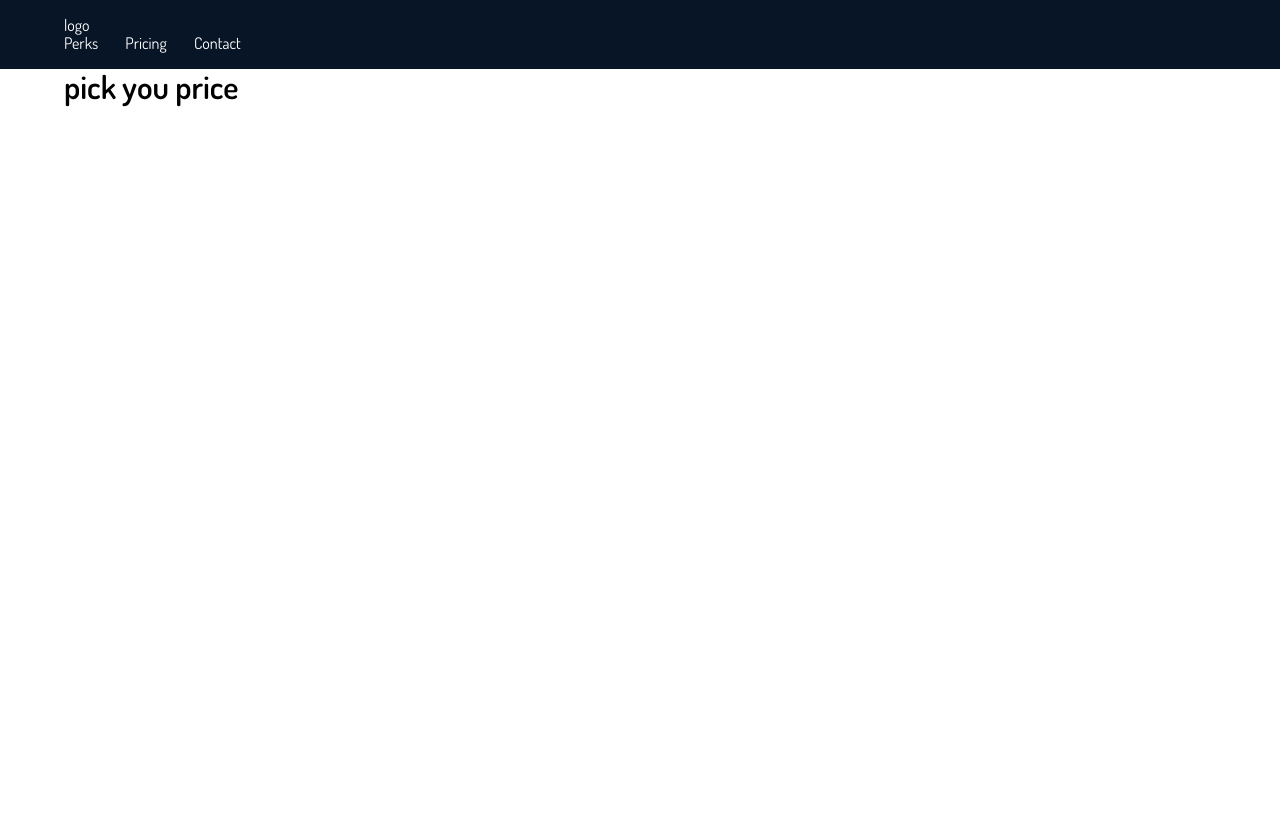
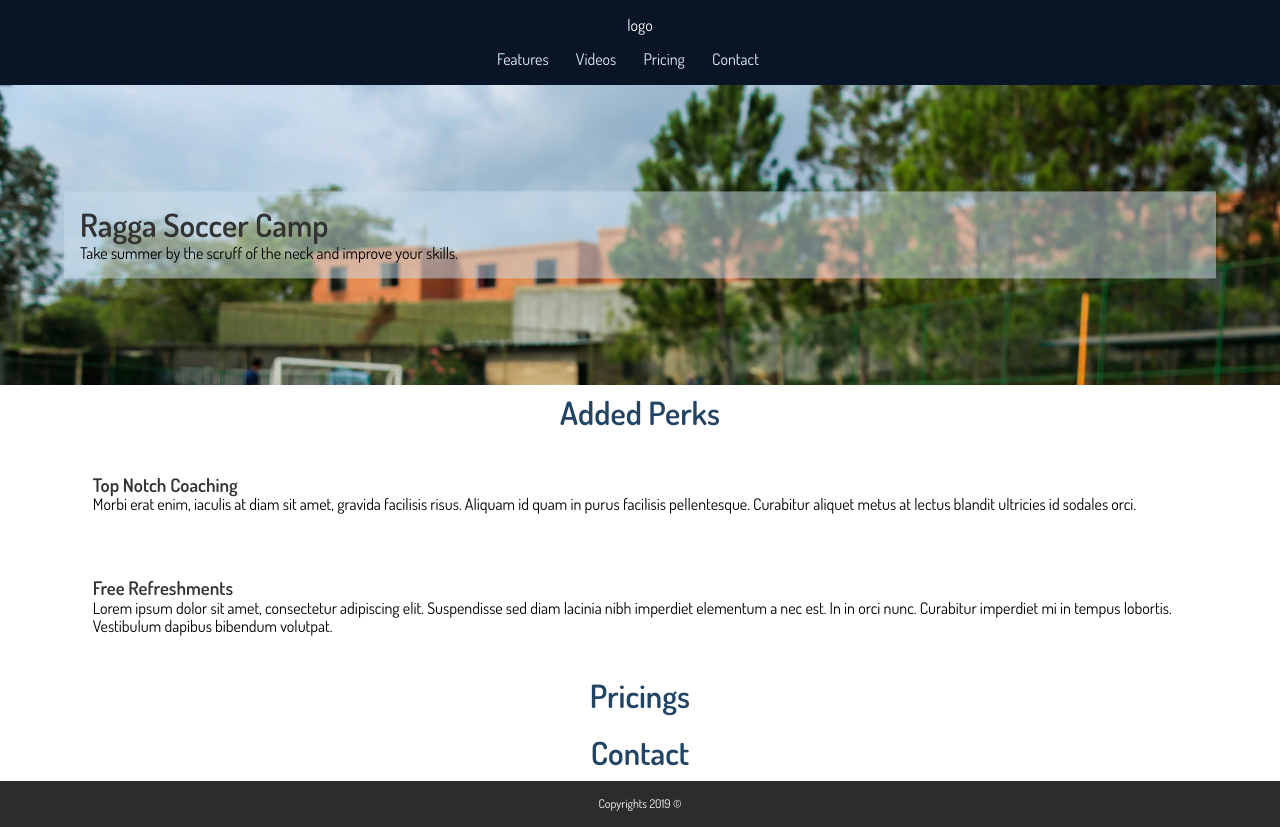
Before and after one commit to Kerri-AnnBates/product-landing-page, a website: page app/index.html in a window 1280 px wide. Before the commit the page ends 800 px from the top, so only its background shows below. Drawn offline with Linux system fonts and the light colour scheme.

Commit message:
added more html content. Also added more styles to the header area specifically.

```diff
--- a/app/index.html
+++ b/app/index.html
@@ -13,22 +13,65 @@
   <body>
     <header id="header">
       <div class="container header__container">
-          <div id="header-img" class="header__logo">
+          <div id="header-img" class="header__logo header__logo_center">
             logo
           </div>
           <nav id="nav-bar" class="nav">
-            <ul>
-              <li><a class="nav__link" href="#">Perks</a></li>
-              <li><a class="nav__link" href="#">Pricing</a></li>
-              <li><a class="nav__link" href="#">Contact</a></li>
+            <ul class="nav-container">
+              <li><a class="nav-link nav__link_m" href="#features">Features</a></li>
+              <li><a class="nav-link" href="#video-sec">Videos</a></li>
+              <li><a class="nav-link" href="#pricing">Pricing</a></li>
+              <li><a class="nav-link" href="#contact">Contact</a></li>
             </ul>
           </nav>
       </div>
     </header>
-    <main>
+    <div class="main-hero">
       <div class="container">
-        <h2>pick you price</h2>
+        <div class="main-hero-container">
+          <h1>Ragga Soccer Camp</h1>
+          <p class="subtitle-m">Take summer by the scruff of the neck and improve your skills.</p>
+        </div>
+      </div>
+    </div>
+    <main id="features">
+      <div class="container">
+        <h2 class="headline__title headline__title-m headline__title-ctr">Added Perks</h2>
+      </div>
+      <div class="card-container">
+        <div class="single-card">
+          <div class="container">
+            <h3>Top Notch Coaching</h3>
+            <p>Morbi erat enim, iaculis at diam sit amet, gravida facilisis risus. Aliquam id quam in purus facilisis pellentesque. Curabitur aliquet metus at lectus blandit ultricies id sodales orci.</p>
+          </div>
+        </div>
+        <div class="single-card">
+          <div class="container">
+            <h3>Free Refreshments</h3>
+            <p>Lorem ipsum dolor sit amet, consectetur adipiscing elit. Suspendisse sed diam lacinia nibh imperdiet elementum a nec est. In in orci nunc. Curabitur imperdiet mi in tempus lobortis. Vestibulum dapibus bibendum volutpat.</p>
+          </div>
+        </div>
       </div>
     </main>
+    <section id="video-sec">
+      <div class="container">
+
+      </div>
+    </section>
+    <section id="pricing">
+      <div class="container">
+        <h2 class="headline__title headline__title-m headline__title-ctr">Pricings</h2>
+      </div>
+    </section>
+    <section>
+      <div class="container">
+        <h2 class="headline__title headline__title-m headline__title-ctr">Contact</h2>
+      </div>
+    </section>
+    <footer>
+      <div class="container">
+        <p>Copyrights 2019 &copy;</p>
+      </div>
+    </footer>
   </body>
 </html>
--- a/app/scss/modules/_base.scss
+++ b/app/scss/modules/_base.scss
@@ -12,12 +12,9 @@ body {
   font-family: 'Dosis', sans-serif;
 }
 
-h1 {
-  font-size: 3rem;
-}
-
-h2 {
-  font-size: 2rem;
+h1,h2,h3,h4,h5,h6 {
+  margin: 0;
+  color: #333;
 }
 
 a {
@@ -29,3 +26,20 @@ a {
   width: 100%;
   margin: auto;
 }
+
+.headline__title {
+  color: $headingsBlue;
+  padding: 10px 0;
+
+  &.headline__title-ctr {
+    text-align: center;
+  }
+
+  &.headline__title-l {
+    font-size: 3rem;
+  }
+
+  &.headline__title-m {
+    font-size: 2rem;
+  }
+}
--- /dev/null
+++ b/app/scss/modules/_footer.scss
@@ -0,0 +1,10 @@
+/*************************
+FOOTER
+**************************/
+footer {
+  background-color: #2c2c2c;
+  color: #fff;
+  padding: 1rem;
+  text-align: center;
+  font-size: .75rem;
+}
--- a/app/scss/modules/_header.scss
+++ b/app/scss/modules/_header.scss
@@ -6,9 +6,9 @@ HEADER
   color: white;
   padding: 1rem 0;
 
-  .header-container {
-    display: flex;
-    justify-content: space-between;
+  .header__logo_center {
+    margin: 0 auto 1rem;
+    text-align: center;
   }
 
 }
--- /dev/null
+++ b/app/scss/modules/_main-hero.scss
@@ -0,0 +1,22 @@
+/*************************
+MAIN HERO SECTION
+**************************/
+
+.main-hero {
+  background: url('../images/field-desktop.jpg');
+  // background: url('https://images.unsplash.com/photo-1495143881214-47a7d7f2e7fa?ixlib=rb-1.2.1&ixid=eyJhcHBfaWQiOjEyMDd9&auto=format&fit=crop&w=1050&q=80');
+  background-repeat: no-repeat;
+  background-size: cover;
+  min-height: 300px;
+  position: relative;
+
+  .main-hero-container {
+    background: rgba(204,223,237, 0.5);
+    position: absolute;
+    top: 50%;
+    left: 50%;
+    transform: translate(-50%, -50%);
+    width: 90%;
+    padding: 1rem;
+  }
+}
--- a/app/scss/modules/_nav.scss
+++ b/app/scss/modules/_nav.scss
@@ -1,13 +1,21 @@
 /*************************
 NAV
 **************************/
+nav {
+  text-align: center;
 
-nav {
   a {
-    color: #fff;
+    color: lighten($mainBlue, 84%);
   }
+
   li {
     display: inline-block;
     margin-right: 1.5rem;
   }
+
+  .nav-link {
+    .nav-link_m {
+      font-size: 1.125rem;
+    }
+  }
 }
--- /dev/null
+++ b/app/scss/modules/_section.scss
@@ -0,0 +1,11 @@
+/*************************
+GENERAL SECTIONS
+**************************/
+
+.card-container {
+
+  .single-card {
+    padding: 2rem;
+  }
+
+}
--- a/app/scss/modules/_variables.scss
+++ b/app/scss/modules/_variables.scss
@@ -1 +1,3 @@
 $mainBlue: #081526;
+$secondaryBlue: #CCDFED;
+$headingsBlue: #224565;
--- a/app/scss/styles.scss
+++ b/app/scss/styles.scss
@@ -2,3 +2,6 @@
 @import 'modules/_base.scss';
 @import 'modules/_header.scss';
 @import 'modules/_nav.scss';
+@import 'modules/_main-hero.scss';
+@import 'modules/_section.scss';
+@import 'modules/_footer.scss';
```
Also changed, not shown: app/css/styles.css, app/images/field-desktop.jpg (added).
